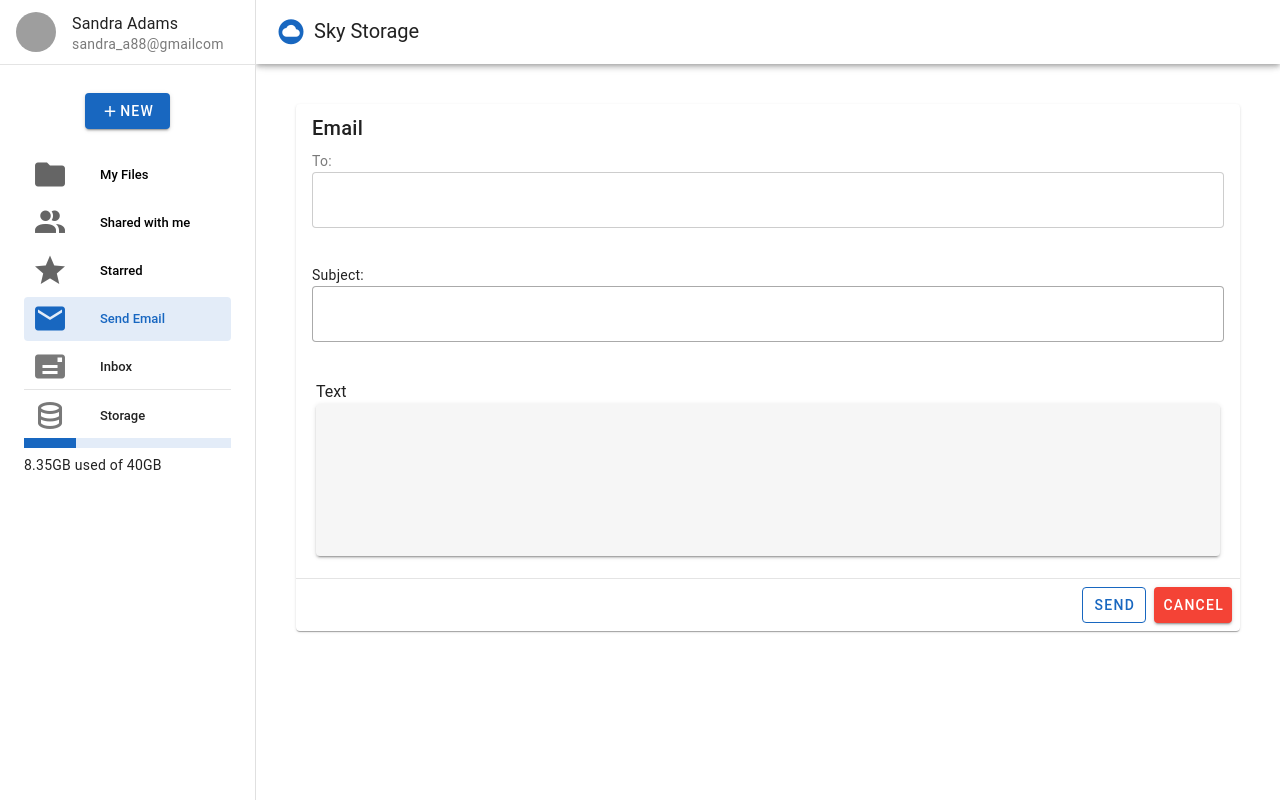
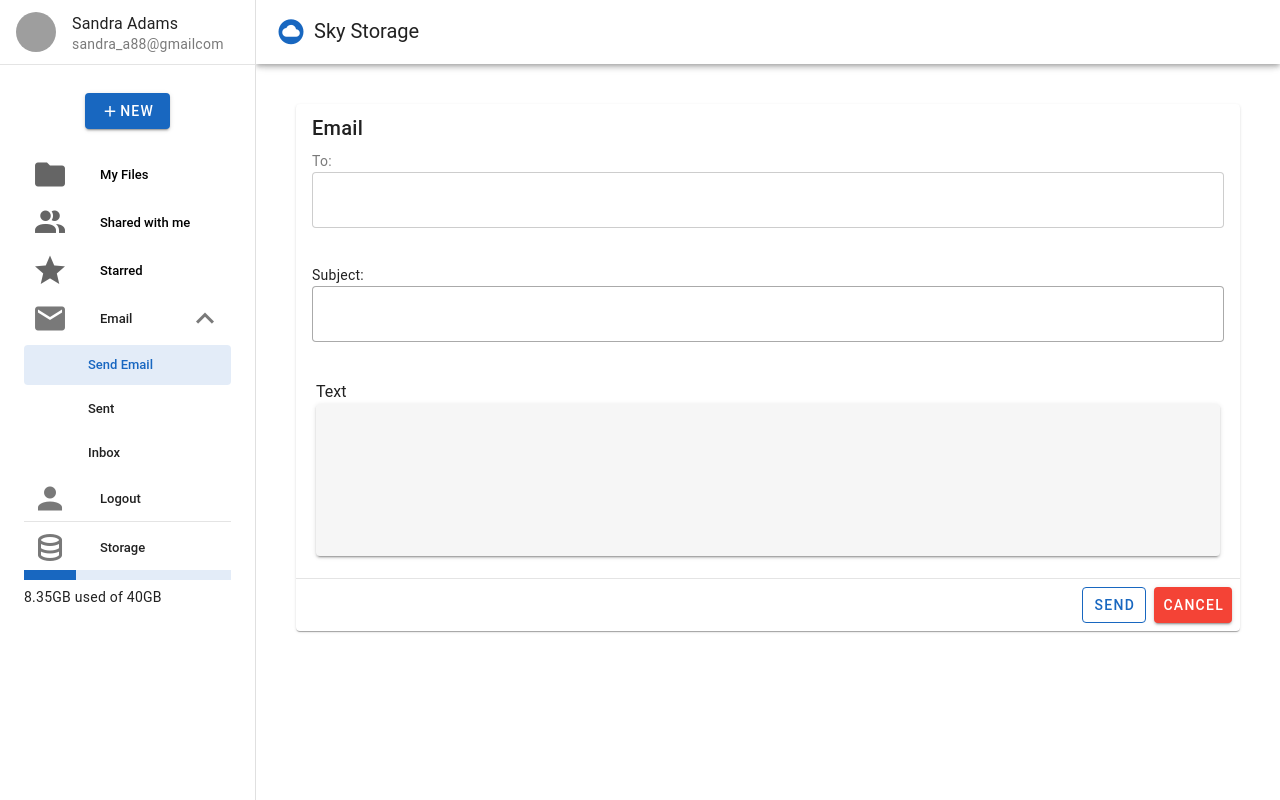
Before and after one commit to DenisKantic/SkyStorage-VueJS-Golang-PostgreSQL, a Vue app: page /email in a window 1280 px wide. Built offline with nearby package versions, Linux system fonts and the light colour scheme; no server answers; grey boxes are pictures that could not be loaded.

Commit message:
created dropdown for menu in navbar

```diff
--- a/src/components/navigation/main_navbar.vue
+++ b/src/components/navigation/main_navbar.vue
@@ -33,13 +33,22 @@
         title="Starred"
         value="starred"
       ></v-list-item>
+
+      <!-- Email Dropdown -->
+      <v-list-group value="email" prepend-icon="mdi-email">
+        <template #activator="{ props }">
+          <v-list-item v-bind="props" title="Email" />
+        </template>
+        <v-list-item to="/email" title="Send Email" />
+        <v-list-item to="/sent" title="Sent" />
+        <v-list-item to="/inbox" title="Inbox" />
+      </v-list-group>
       <v-list-item
-        to="/email"
-        prepend-icon="mdi-email"
-        title="Send Email"
-        value="email"
+        color="#BB3E00"
+        prepend-icon="mdi-account"
+        title="Logout"
+        value="logout"
       ></v-list-item>
-      <v-list-item to="/inbox" prepend-icon="mdi-mail" title="Inbox" value="inbox"></v-list-item>
       <v-divider></v-divider>
       <v-list-item prepend-icon="mdi-database-outline" title="Storage"></v-list-item>
       <v-progress-linear color="primary" height="10" model-value="25"></v-progress-linear>
--- a/src/views/email/email_system.vue
+++ b/src/views/email/email_system.vue
@@ -1,5 +1,5 @@
 <template>
-  <v-card class="ma-10" variant="elevated">
+  <v-card class="ma-10" variant="elevated" :disabled="cardLoading" :loading="cardLoading">
     <v-card-title>Email</v-card-title>
     <v-card-subtitle
       >To:
@@ -13,7 +13,14 @@
     <v-textarea auto-grow class="px-5" v-model="email_text" variant="solo-filled"></v-textarea>
     <v-divider></v-divider>
     <v-card-actions class="float-right">
-      <v-btn color="primary" variant="outlined" @click="validate_and_send">Send</v-btn>
+      <v-btn
+        color="primary"
+        variant="outlined"
+        :disabled="sendBtnLoading"
+        :loading="sendBtnLoading"
+        @click="validate_and_send"
+        >Send</v-btn
+      >
       <v-btn color="red" variant="elevated">Cancel</v-btn>
     </v-card-actions>
   </v-card>
@@ -34,8 +41,13 @@ const open = ref(false)
 const title = ref('')
 const message = ref('')
 const msg_color = ref('')
+const sendBtnLoading = ref(false)
+const cardLoading = ref(false)
 
 async function validate_and_send() {
+  cardLoading.value = true
+  sendBtnLoading.value = true
+
   if (!email.value.trim() || !subject.value.trim() || !email_text.value.trim()) {
     console.log('VALIDATION FIRED')
     title.value = 'Error'
@@ -43,9 +55,12 @@ async function validate_and_send() {
     msg_color.value = '#547792'
     open.value = true
 
+    cardLoading.value = false
+    sendBtnLoading.value = false
     setTimeout(() => {
       open.value = false
     }, 2000)
+    return
   }
 
   console.log('payload', email, '', subject.value, '', email_text.value)
@@ -58,6 +73,8 @@ async function validate_and_send() {
 
     setTimeout(() => {
       open.value = false
+      cardLoading.value = false
+      sendBtnLoading.value = false
     }, 2000)
   } else {
     open.value = true
@@ -65,6 +82,8 @@ async function validate_and_send() {
     message.value = 'Error on frontend'
 
     setTimeout(() => {
+      cardLoading.value = false
+      sendBtnLoading.value = false
       open.value = false
     }, 2000)
   }
```
